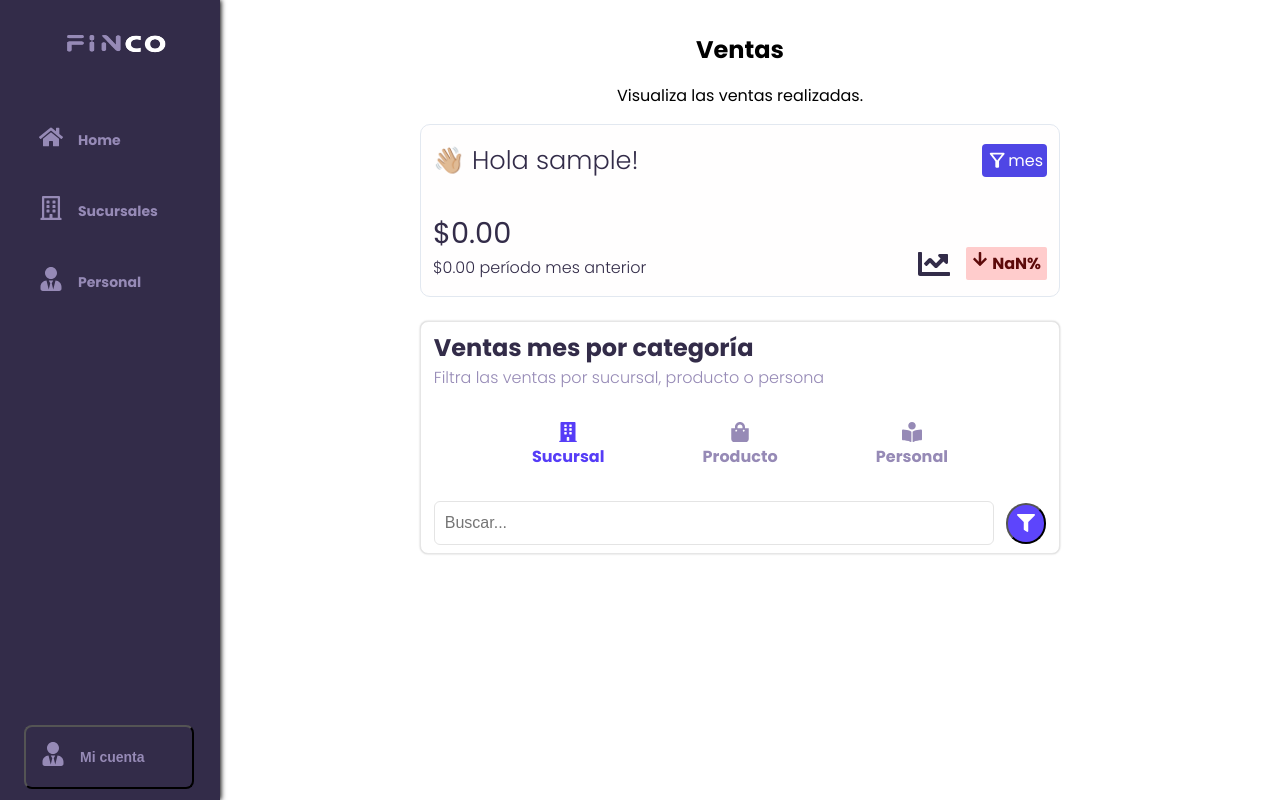
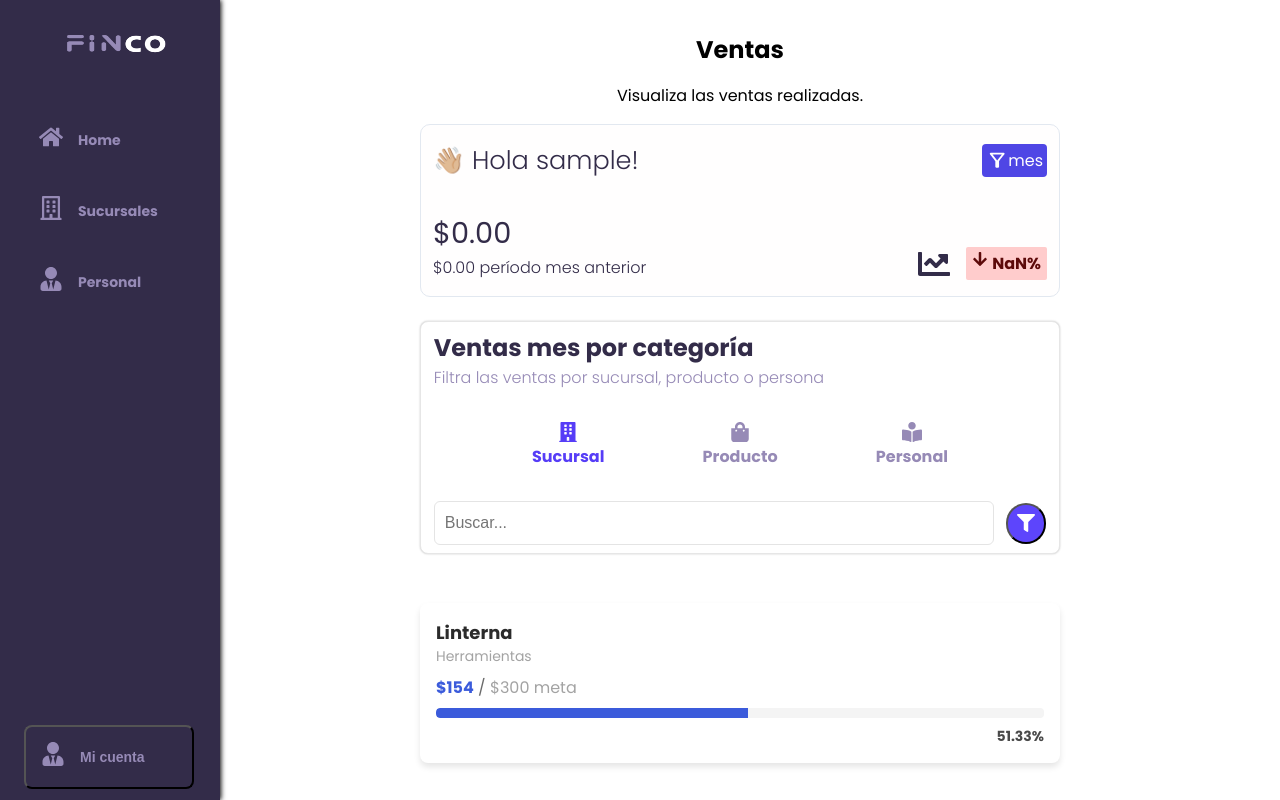
Before and after one commit to No-Country-simulation/c22-19-T-WebApp, a React (Vite) app in the folder frontend/fincowebapp/: page / in a window 1280 px wide. Built offline with nearby package versions, Linux system fonts and the light colour scheme; no server answers; sample sign-in values are in the browser's storage.

Commit message:
agregada la card de productos para la home

```diff
--- /dev/null
+++ b/frontend/fincowebapp/src/components/Card_ventas_productos/Card_ventas_productos.css
@@ -0,0 +1,79 @@
+/* Estilos generales del card */
+.card {
+  background: #ffffff;
+  border-radius: 8px;
+  box-shadow: 0 4px 6px rgba(0, 0, 0, 0.1);
+  padding: 16px;
+  width: 100%;
+  margin: auto;
+  margin-top: 25px;
+  font-family: "Poppins", sans-serif;
+  color: #4a4a4a;
+}
+
+/* Header del card */
+.card-header {
+  margin-bottom: 8px;
+  display: flex;
+  flex-direction: column;
+  align-items: start;
+}
+
+.nombre {
+  font-size: 18px;
+  font-weight: 600;
+  color: #2b2b2b;
+  margin: 0;
+}
+
+.categoria {
+  font-size: 14px;
+  color: #a3a3a3;
+  margin: 0;
+}
+
+/* Cuerpo del card */
+.card-body {
+  text-align: left;
+}
+
+.ventas {
+  font-size: 16px;
+  color: #6b6b6b;
+  margin: 8px 0;
+}
+
+.monto {
+  color: #3b5bdb;
+  font-weight: 600;
+}
+
+.objetivo {
+  color: #a3a3a3;
+}
+
+/* Barra de progreso */
+.progress-container {
+  background: #f4f4f4;
+  border-radius: 4px;
+  height: 10px;
+  width: 100%;
+  overflow: hidden;
+  margin: 8px 0;
+  position: relative;
+}
+
+.progress-bar {
+  background: #3b5bdb;
+  height: 100%;
+  border-radius: 4px 0 0 4px;
+  transition: width 0.3s ease-in-out;
+}
+
+/* Porcentaje al lado */
+.porcentaje {
+  text-align: right;
+  font-size: 14px;
+  font-weight: 600;
+  color: #4a4a4a;
+}
--- /dev/null
+++ b/frontend/fincowebapp/src/components/Card_ventas_productos/Card_ventas_productos.jsx
@@ -0,0 +1,30 @@
+import "./Card_ventas_productos.css";
+import PropTypes from 'prop-types';
+
+
+export const Card_ventas_productos = ({ nombre, categoria, ventas, objetivo_ventas }) => {
+  return (
+    <div className="card">
+      <div className="card-header">
+        <h3 className="nombre">{nombre}</h3>
+        <p className="categoria">{categoria}</p>
+      </div>
+      <div className="card-body">
+        <p className="ventas">
+          <span className="monto">${ventas}</span> / <span className="objetivo">${objetivo_ventas} meta</span>
+        </p>
+        <div className="progress-container">
+          <div className="progress-bar" style={{ width: `${ventas / objetivo_ventas * 100}%` }}></div>
+        </div>
+        <p className="porcentaje">{(ventas / objetivo_ventas * 100).toFixed(2)}%</p>
+      </div>
+    </div>
+  )
+};
+Card_ventas_productos.propTypes = {
+  nombre: PropTypes.string.isRequired,
+  categoria: PropTypes.string.isRequired,
+  ventas: PropTypes.number,
+  objetivo_ventas: PropTypes.number,
+};
+//export default Card_ventas_sucursales
--- a/frontend/fincowebapp/src/components/index.jsx
+++ b/frontend/fincowebapp/src/components/index.jsx
@@ -2,3 +2,4 @@ export * from './Header/Header';
 export * from './CardWelcome/CardWelcome';
 export * from './Card_ventas_sucursales/Card_ventas_sucursales';
 export * from './filter/SearchBar';
+export * from './Card_ventas_productos/Card_ventas_productos';
--- a/frontend/fincowebapp/src/pages/Home/Home.jsx
+++ b/frontend/fincowebapp/src/pages/Home/Home.jsx
@@ -1,6 +1,6 @@
 import { useState, useEffect } from "react";
 import axios from 'axios';
-import { Header, CardWelcome, SearchBar, Card_ventas_sucursales } from "../../components/";
+import { Header, CardWelcome, SearchBar, Card_ventas_sucursales, Card_ventas_productos } from "../../components/";
 import { useHome } from "../../context/HomeContext";
 
 export const Home = () => {
@@ -148,6 +148,12 @@ export const Home = () => {
           />
           )}
         )}
+        <Card_ventas_productos
+          nombre="Linterna"
+          categoria="Herramientas"
+          ventas={154}
+          objetivo_ventas={300}
+        />
       </main>
 
     </>
```
